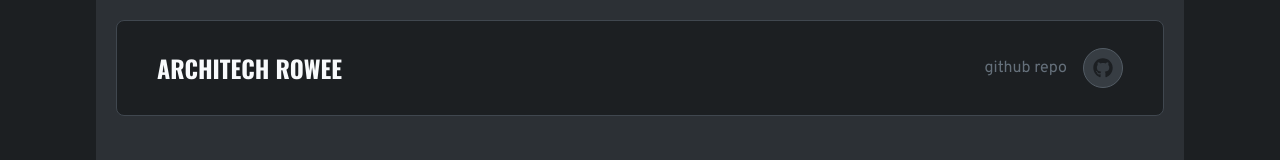
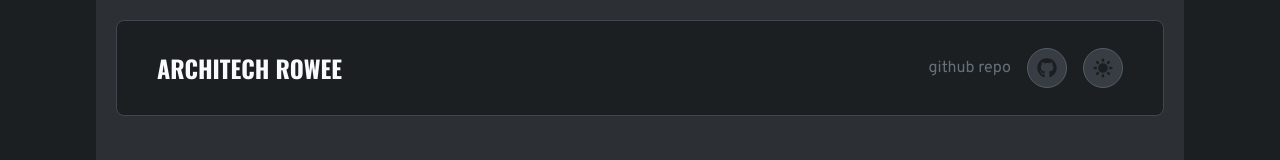
Before and after one commit to Rowee13/fem-solutions-byrowee, a React (Create React App) app: page / in a window 1280 px wide. Shown: the top 160 px of the page. Built offline with nearby package versions, Linux system fonts and the light colour scheme; a web font is replaced by a local one.

Commit message:
Adjust some styling and attempt to apply darkmode

```diff
--- a/src/components/Header.jsx
+++ b/src/components/Header.jsx
@@ -1,6 +1,15 @@
+import { useState } from "react";
 import { FaGithub } from "react-icons/fa";
+import { HiSun } from "react-icons/hi";
+import { MdDarkMode } from "react-icons/md";
 
 const Header = () => {
+  const [darkMode, setDarkMode] = useState(true);
+
+  const toggleDarkMode = () => {
+    setDarkMode((prevDarkMode) => !prevDarkMode);
+  };
+
   return (
     <header className="flex w-full h-20 lg:h-24 sticky bg-bunker-gray-900 items-center justify-between rounded-lg font-oswald border border-bunker-gray-500">
       <a
@@ -18,10 +27,20 @@ const Header = () => {
           aria-label="fen-github-repo"
           target="_blank"
           rel="noreferrer noopener"
-          className="flex justify-center items-center w-7 h-7 lg:w-10 lg:h-10 bg-bunker-gray-600 rounded-full mr-5 lg:mr-10 border border-bunker-gray-300 cursor-pointer hover:bg-bunker-gray-400"
+          className="flex justify-center items-center w-7 h-7 lg:w-10 lg:h-10 bg-bunker-gray-600 rounded-full border border-bunker-gray-300 cursor-pointer hover:bg-bunker-gray-400"
         >
           <FaGithub className="w-4 h-4 lg:w-5 lg:h-5 text-bunker-gray-900" />
         </a>
+        <button
+          onClick={toggleDarkMode}
+          className="flex justify-center items-center w-7 h-7 lg:w-10 lg:h-10 bg-bunker-gray-600 rounded-full mr-5 lg:mr-10 border border-bunker-gray-300 cursor-pointer hover:bg-bunker-gray-400"
+        >
+          {darkMode ? (
+            <HiSun className="w-4 h-4 lg:w-6 lg:h-6 text-bunker-gray-900" />
+          ) : (
+            <MdDarkMode className="w-4 h-4 lg:w-6 lg:h-6 text-bunker-gray-900" />
+          )}
+        </button>
       </div>
     </header>
   );
--- a/src/pages/fem-solutions/FemIntroSection.jsx
+++ b/src/pages/fem-solutions/FemIntroSection.jsx
@@ -3,6 +3,7 @@ import { Link } from "react-router-dom";
 import { IoArrowBackOutline } from "react-icons/io5";
 import { IoIosMenu } from "react-icons/io";
 import { MdOutlineKeyboardArrowDown } from "react-icons/md";
+// IoIosClose
 
 import {
   femIntroLogo,
@@ -26,6 +27,14 @@ const FemIntroSection = () => {
 
   return (
     <div className="flex flex-col relative bg-fem-10-white h-full sm:h-screen w-screen font-epilogue text-fem-10-gray overflow-hidden">
+      {/* == mobile side navbar == */}
+      {/* <div className="relative flex lg:hidden">
+        <div className="absolute h-screen w-screen bg-fem-10-black opacity-70 z-10" />
+        <div className="absolute w-4/6 h-screen bg-fem-10-white z-30 right-0">
+          <IoIosClose className="w-10 h-10 items-end" />
+        </div>
+      </div> */}
+
       {/* == header == */}
       <div className="flex flex-row h-20 w-full px-4 lg:px-10 items-center justify-between ">
         <div className="flex flex-row">
@@ -39,6 +48,7 @@ const FemIntroSection = () => {
                   onClick={(e) => {
                     e.preventDefault();
                     setToggleFeature(!toggleFeature);
+                    setToggleCompany(false);
                   }}
                 >
                   Feature
@@ -51,7 +61,7 @@ const FemIntroSection = () => {
                         <img
                           src={femIntroIconTodo}
                           alt="icon-todo"
-                          className="w-4 h-5"
+                          className="w-5 h-5"
                         />
                         Todo List
                       </a>
@@ -61,7 +71,7 @@ const FemIntroSection = () => {
                         <img
                           src={femIntroIconCalendar}
                           alt="icon-calendar"
-                          className="w-4 h-5"
+                          className="w-5 h-5"
                         />
                         Calendar
                       </a>
@@ -71,7 +81,7 @@ const FemIntroSection = () => {
                         <img
                           src={femIntroIconReminder}
                           alt="icon-reminder"
-                          className="w-4 h-5"
+                          className="w-5 h-5"
                         />
                         Reminders
                       </a>
@@ -81,7 +91,7 @@ const FemIntroSection = () => {
                         <img
                           src={femIntroIconPlanning}
                           alt="icon-planning"
-                          className="w-4 h-5"
+                          className="w-5 h-5"
                         />
                         Planning
                       </a>
@@ -96,6 +106,7 @@ const FemIntroSection = () => {
                   onClick={(e) => {
                     e.preventDefault();
                     setToggleCompany(!toggleCompany);
+                    setToggleFeature(false);
                   }}
                 >
                   Company
--- a/tailwind.config.js
+++ b/tailwind.config.js
@@ -114,4 +114,5 @@ module.exports = {
     },
   },
   plugins: [require("@tailwindcss/line-clamp"), require("daisyui")],
+  darkMode: "class",
 };
```
